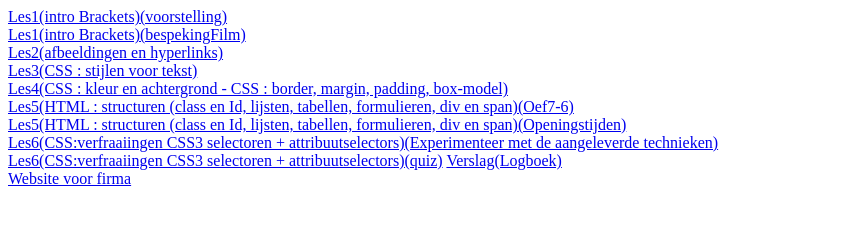
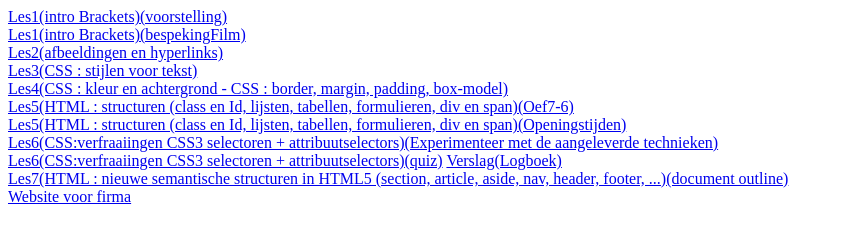
Before and after one commit to kyanetedalyravesh/MI1, a plain HTML site: page Index/Index.html in a window 1280 px wide. Shown: the whole page, without its empty margins (0-843 px from the left). Drawn offline with Linux system fonts and the light colour scheme.

Commit message:
Update Index.html

```diff
--- a/Index/Index.html
+++ b/Index/Index.html
@@ -29,6 +29,8 @@
         <a href="../Les6/quiz.html">Les6(CSS:verfraaiingen CSS3 selectoren + attribuutselectors)(quiz)</a>
         <a href="../Verslag/Logboek%20.html">Verslag(Logboek)</a>
         <br>
+	<a href="../Les7/Document%20outline%20.html">Les7(HTML : nieuwe semantische structuren in HTML5 (section, article, aside, nav, header, footer, ...)(document outline)</a>
+        <br>
         <a href="../Website%20voor%20firma/">Website voor firma</a>
 	</body>
 </html>
```
